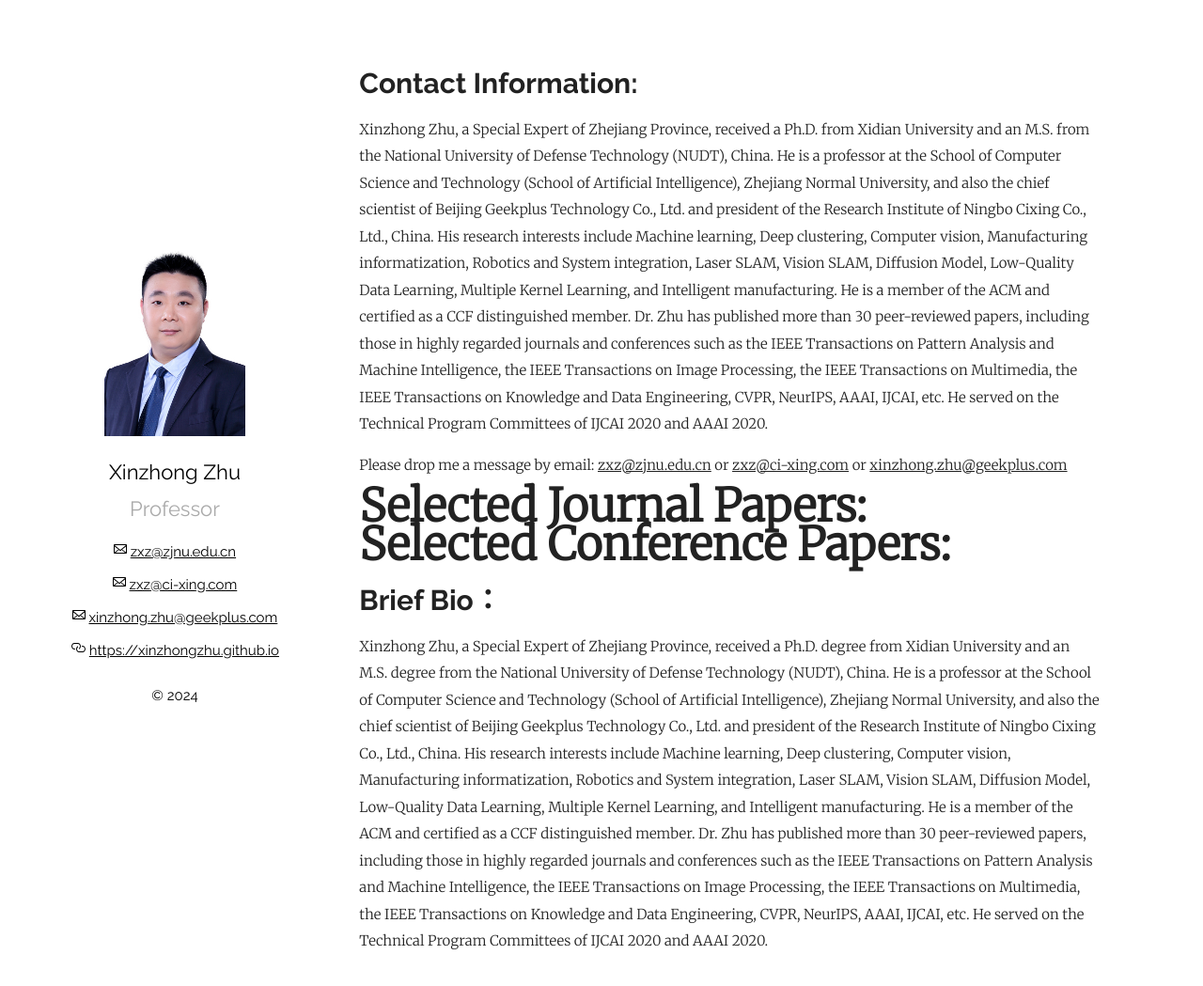
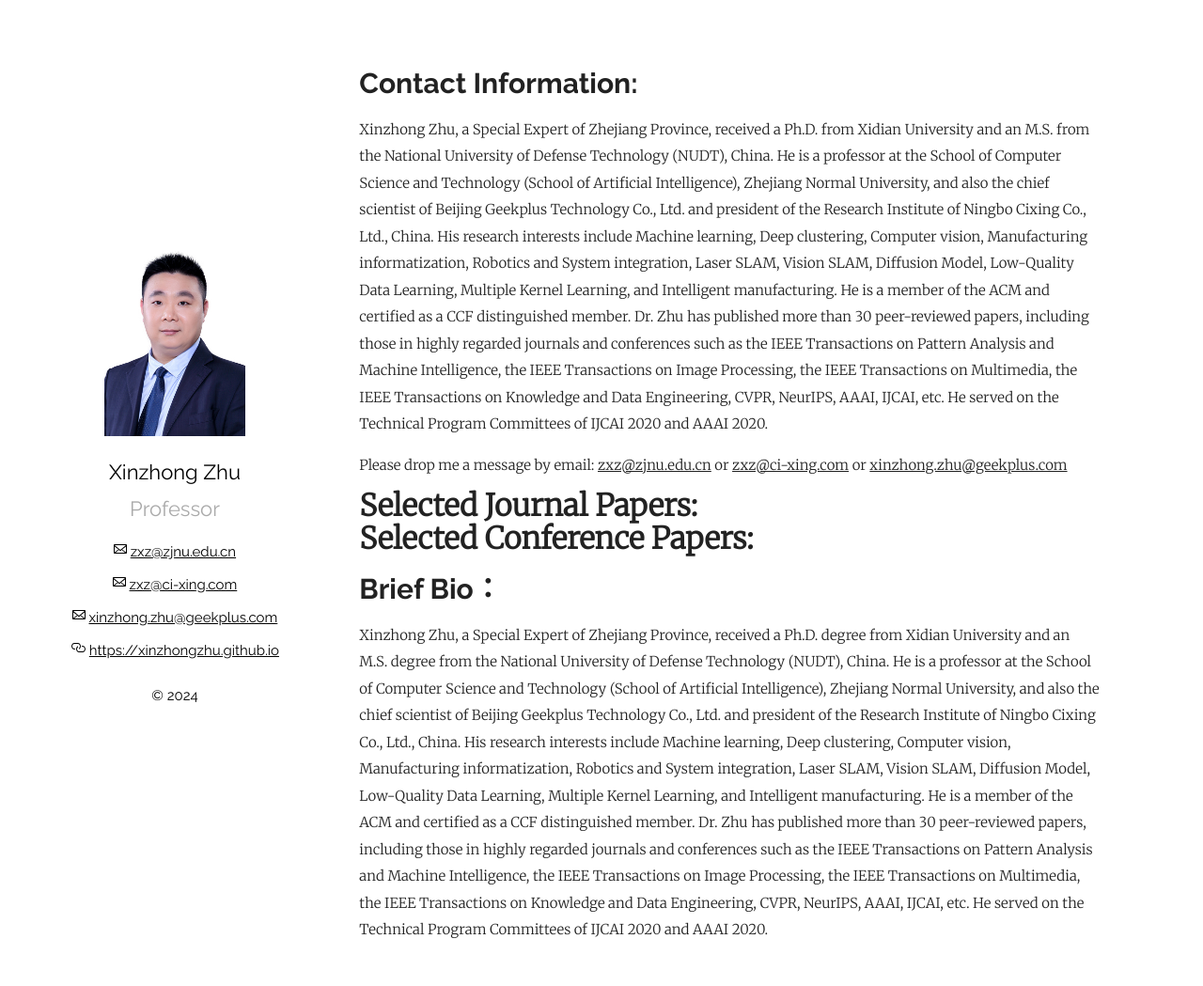
Before and after one commit to xinzhongzhu/xinzhongzhu.github.io, a Jekyll site: the page built from index.md, in a window 1280 px wide and 1091 px high. Shown: the top 1049 px of the window at 94% size. Built offline with Jekyll 4.4.1, drawn with Linux system fonts in a browser that asks for light colours; our own code applies the rules of GitHub Pages for plain Markdown files.

Commit message:
Update index.md

```diff
--- a/index.md
+++ b/index.md
@@ -12,7 +12,7 @@ Please drop me a message by email: <u>zxz@zjnu.edu.cn</u> or <u>zxz@ci-xing.com<
 
 
 <details>
-  <summary><font size="7"><b>Selected Journal Papers:</b></font></summary>
+  <summary><font size="6"><b>Selected Journal Papers:</b></font></summary>
   <p>
   <ol>
 
@@ -107,7 +107,7 @@ Please drop me a message by email: <u>zxz@zjnu.edu.cn</u> or <u>zxz@ci-xing.com<
 
 
 <details>
-  <summary><font size="7"><b>Selected Conference Papers:</b></font></summary>
+  <summary><font size="6"><b>Selected Conference Papers:</b></font></summary>
   <p>
     <ol>
 
```
